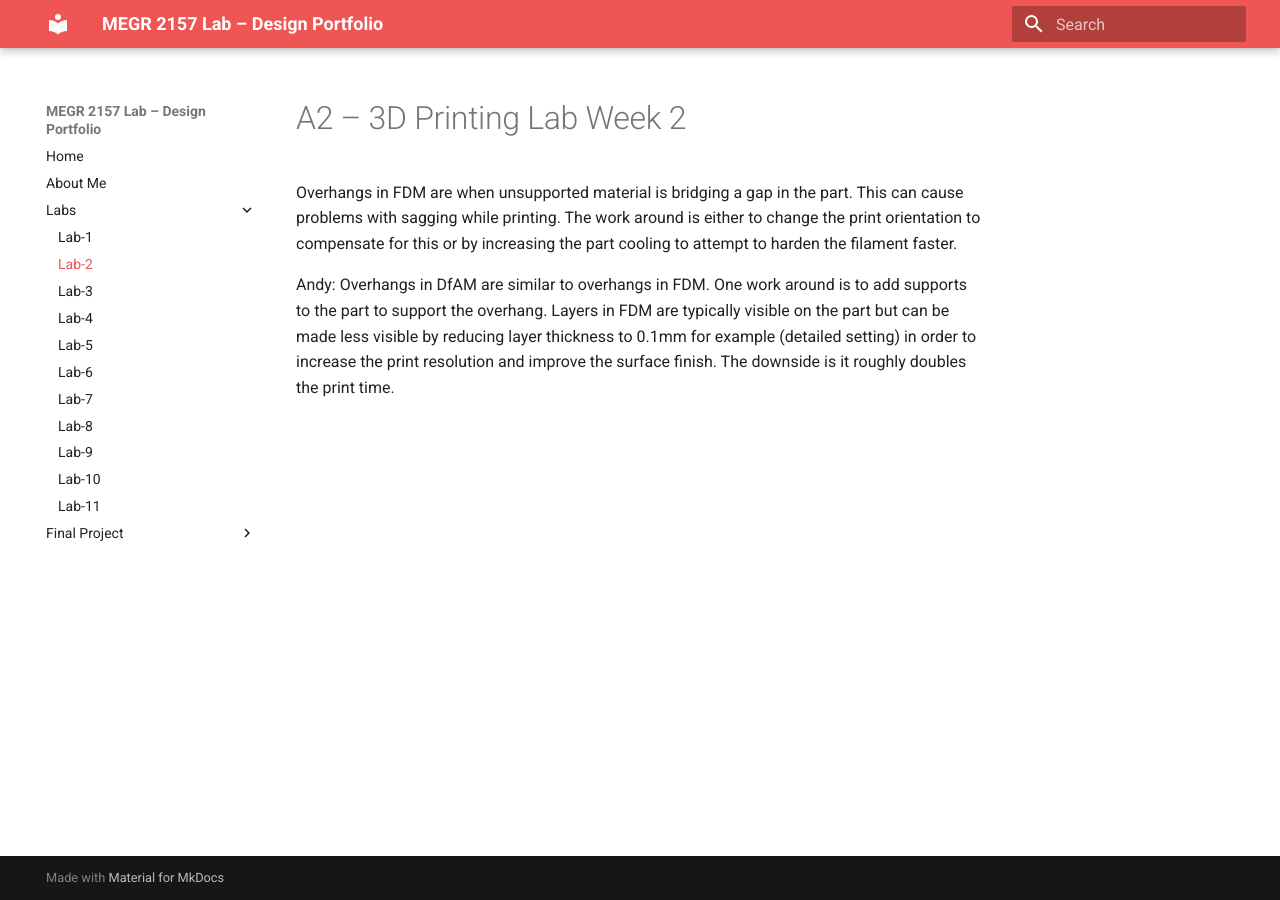
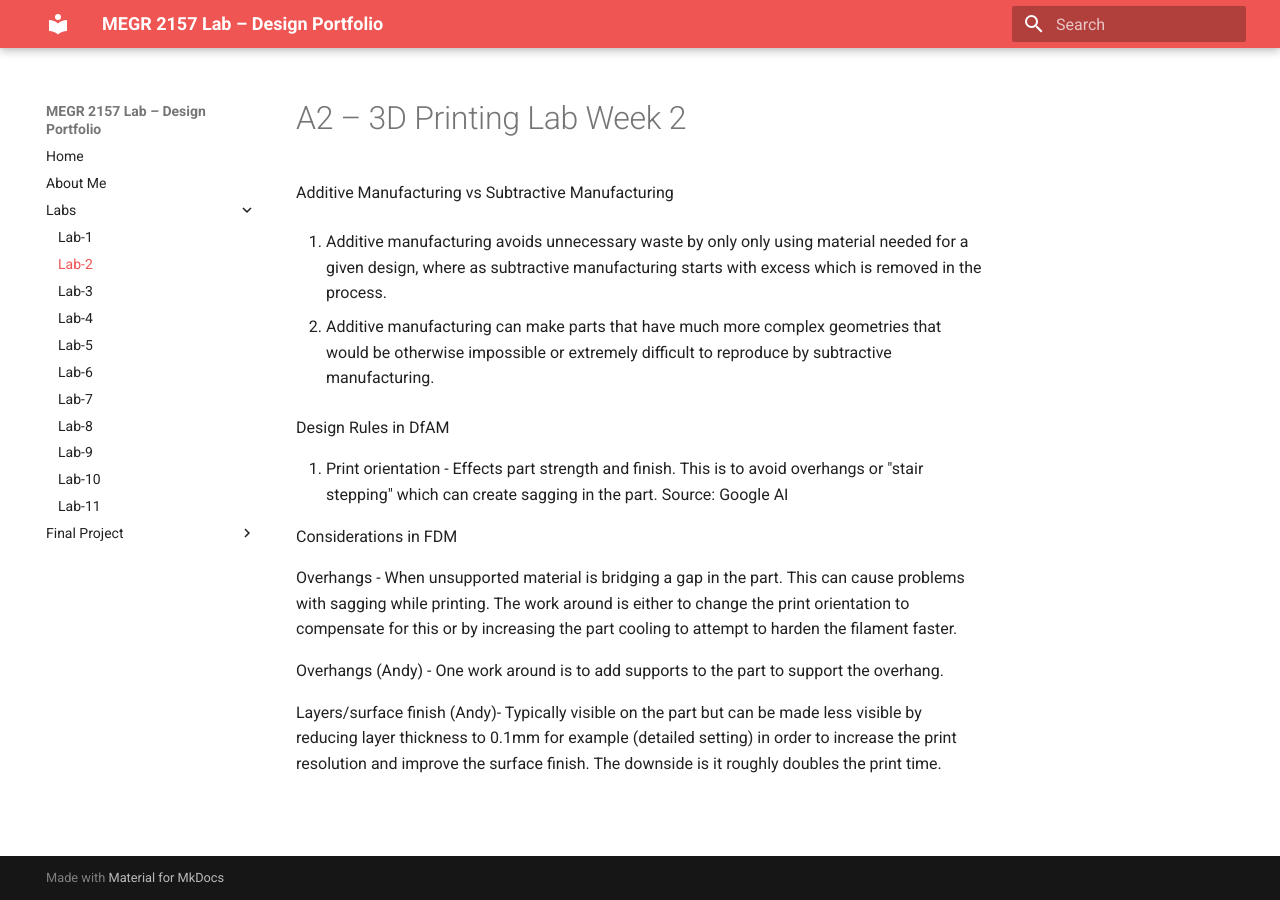
Before and after one commit to jfbrand/jack-brandon-lab-portfolio, an MkDocs documentation site: the page built from docs/Labs/L02/index.md, in a window 1280 px wide. Built offline with MkDocs 1.6.1 and Material for MkDocs 9.7.7, drawn with Linux system fonts in a browser that asks for light colours.

Commit message:
Enhance index.md with additive vs subtractive manufacturing
Expanded on the differences between additive and subtractive manufacturing, including design rules and considerations in FDM. Added details about overhangs and layer thickness effects on print quality.

```diff
--- a/docs/Labs/L02/index.md
+++ b/docs/Labs/L02/index.md
@@ -1,5 +1,19 @@
 # A2 – 3D Printing Lab Week 2
 
-Overhangs in FDM are when unsupported material is bridging a gap in the part. This can cause problems with sagging while printing. The work around is either to change the print orientation to compensate for this or by increasing the part cooling to attempt to harden the filament faster.
+Additive Manufacturing vs Subtractive Manufacturing
 
-Andy: Overhangs in DfAM are similar to overhangs in FDM. One work around is to add supports to the part to support the overhang. Layers in FDM are typically visible on the part but can be made less visible by reducing layer thickness to 0.1mm for example (detailed setting) in order to increase the print resolution and improve the surface finish. The downside is it roughly doubles the print time.
+1. Additive manufacturing avoids unnecessary waste by only only using material needed for a given design, where as subtractive manufacturing starts with excess which is removed in the process.
+
+2. Additive manufacturing can make parts that have much more complex geometries that would be otherwise impossible or extremely difficult to reproduce by subtractive manufacturing.
+
+Design Rules in DfAM
+
+1. Print orientation - Effects part strength and finish. This is to avoid overhangs or "stair stepping" which can create sagging in the part. Source: Google AI
+
+Considerations in FDM
+
+Overhangs - When unsupported material is bridging a gap in the part. This can cause problems with sagging while printing. The work around is either to change the print orientation to compensate for this or by increasing the part cooling to attempt to harden the filament faster.
+
+Overhangs (Andy) - One work around is to add supports to the part to support the overhang.
+
+Layers/surface finish (Andy)- Typically visible on the part but can be made less visible by reducing layer thickness to 0.1mm for example (detailed setting) in order to increase the print resolution and improve the surface finish. The downside is it roughly doubles the print time.
```
